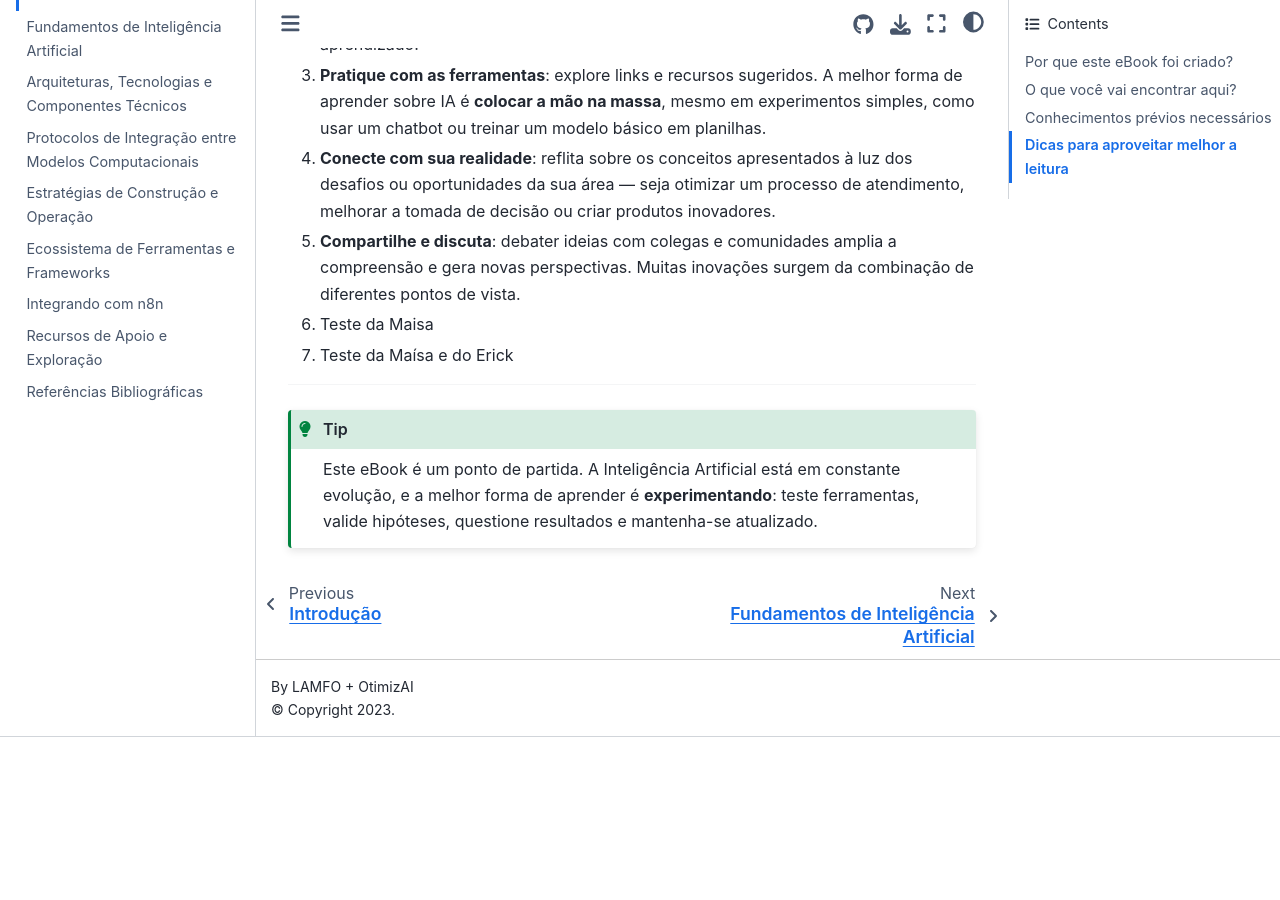
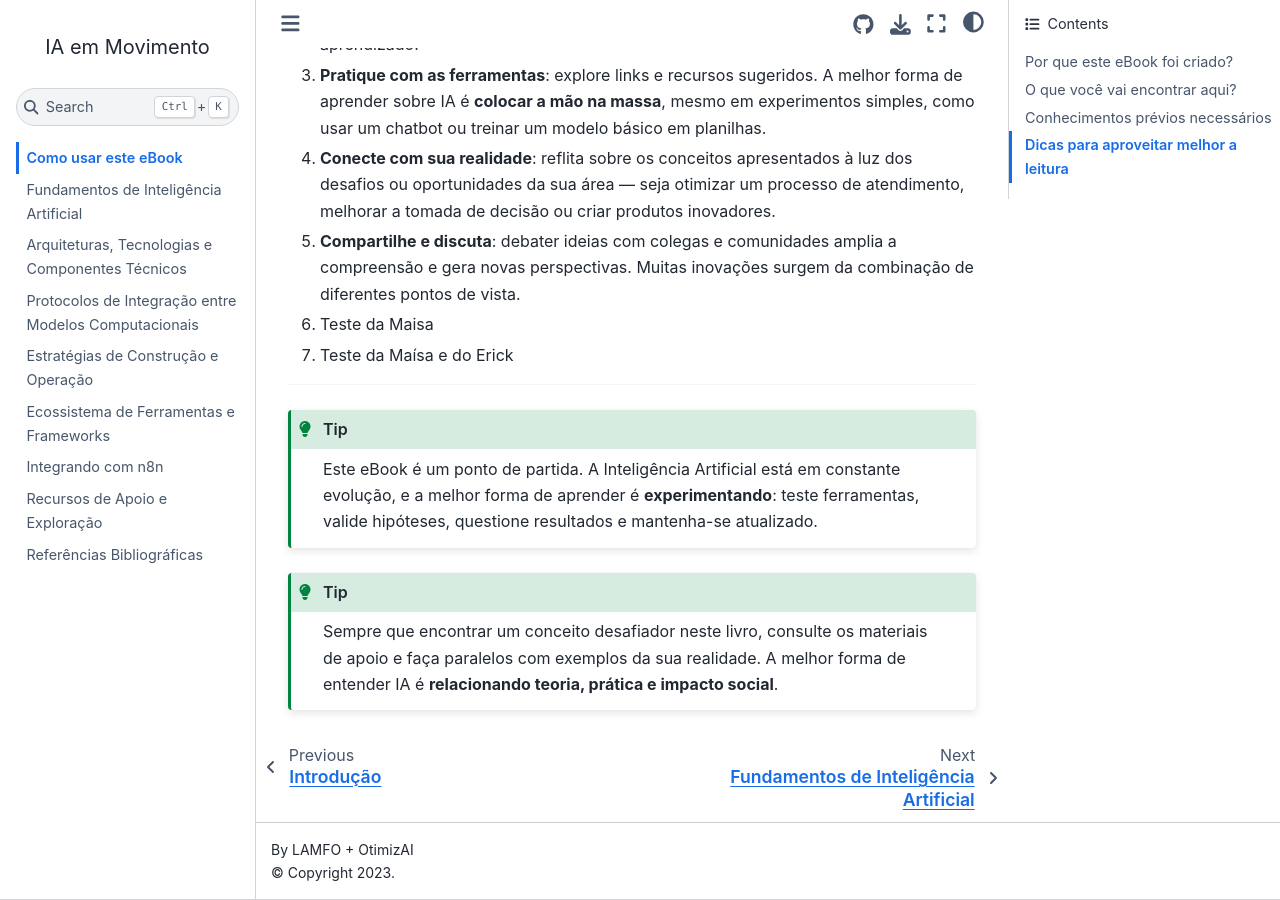
Before and after one commit to unb-lamfo-negocios-ai/LivroIAemMovimento, a Jupyter Book: the page built from capitulos/capComoUsarEsteEbook.md, in a window 1280 px wide and 900 px high, scrolled down 2220 px. Built offline with Jupyter Book 1.0.4 settings and Sphinx 7.4.7 and the Sphinx Book theme 1.1.4, drawn with Linux system fonts in a browser that asks for light colours; pages that are not in the unit, such as notebooks, are missing from menus; cross-references to code outside the pages are shown as plain code; before the commit the page ends 2957 px from its top, so only the background shows below that.

Commit message:
Update capComoUsarEsteEbook.md

```diff
--- a/capitulos/capComoUsarEsteEbook.md
+++ b/capitulos/capComoUsarEsteEbook.md
@@ -58,3 +58,7 @@
 :::{tip}
 Este eBook é um ponto de partida. A Inteligência Artificial está em constante evolução, e a melhor forma de aprender é **experimentando**: teste ferramentas, valide hipóteses, questione resultados e mantenha-se atualizado.
 :::
+
+:::{tip}
+Sempre que encontrar um conceito desafiador neste livro, consulte os materiais de apoio e faça paralelos com exemplos da sua realidade. A melhor forma de entender IA é **relacionando teoria, prática e impacto social**.
+:::
```
